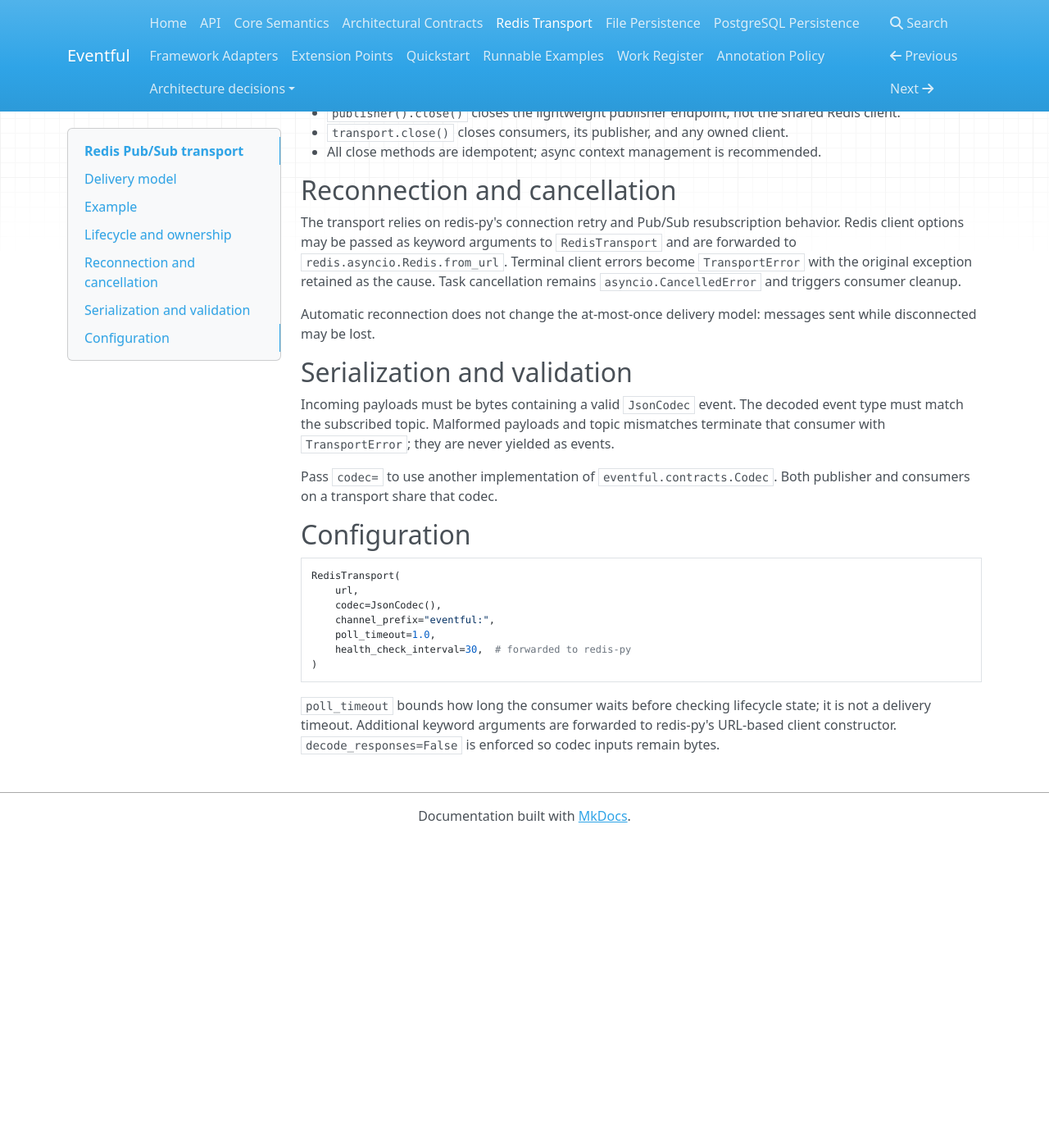
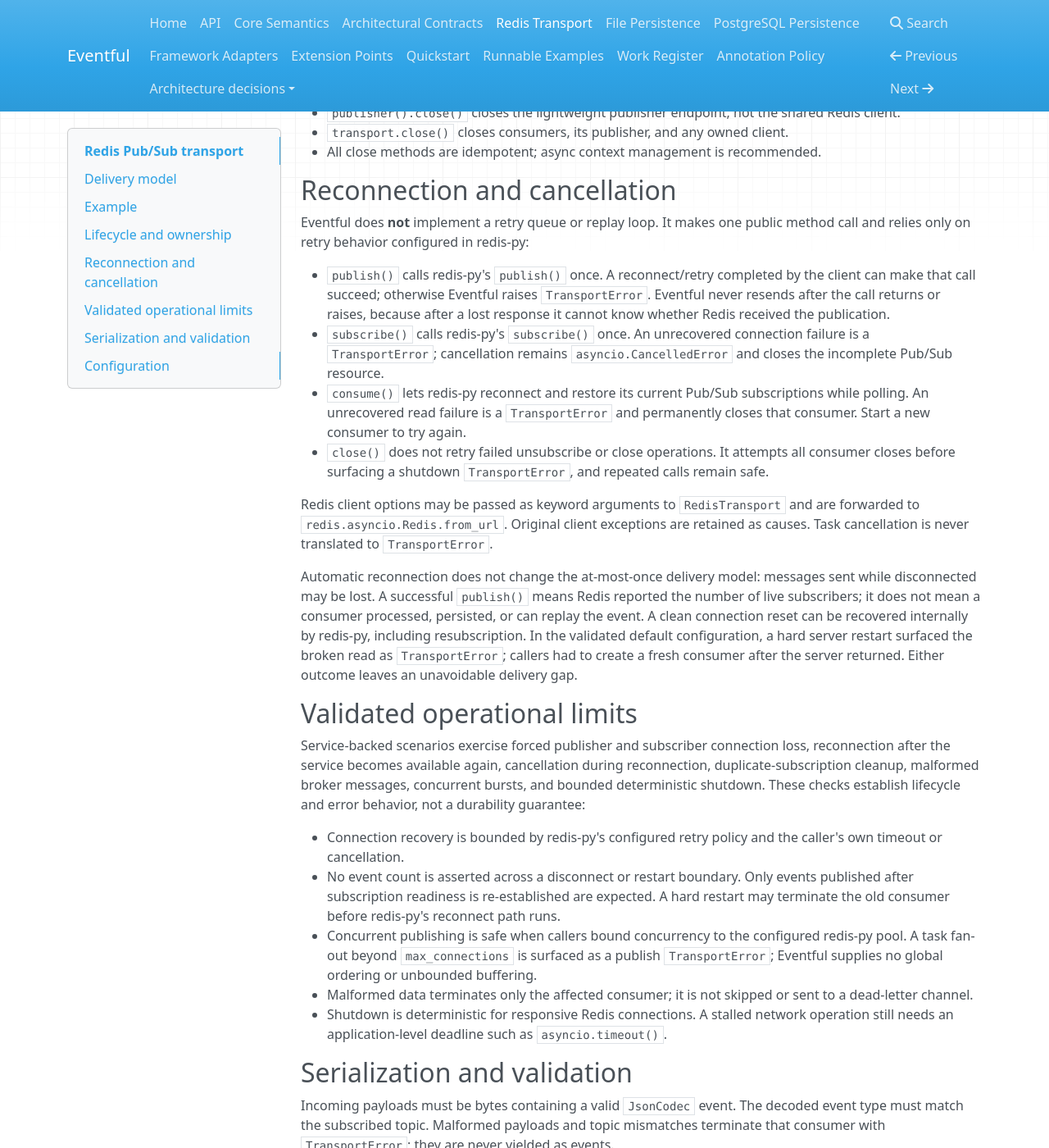
Before and after one commit to Forebase/Eventful, an MkDocs documentation site: the page built from docs/redis.md, in a window 1280 px wide and 1400 px high, scrolled down 1479 px. Shown: the whole window at 82% size. Built offline with MkDocs 1.6.1, drawn with Linux system fonts in a browser that asks for light colours; nearby versions of some CDN libraries; before the commit the page ends 2502 px from its top, so only the background shows below that.

Commit message:
test: validate Redis operational failure boundaries

```diff
--- a/docs/redis.md
+++ b/docs/redis.md
@@ -81,15 +81,56 @@ lazily when explicit coordination is unnecessary.
 
 ## Reconnection and cancellation
 
-The transport relies on redis-py's connection retry and Pub/Sub resubscription
-behavior. Redis client options may be passed as keyword arguments to
-`RedisTransport` and are forwarded to `redis.asyncio.Redis.from_url`. Terminal
-client errors become `TransportError` with the original exception retained as the
-cause. Task cancellation remains `asyncio.CancelledError` and triggers consumer
-cleanup.
+Eventful does **not** implement a retry queue or replay loop. It makes one public
+method call and relies only on retry behavior configured in redis-py:
+
+- `publish()` calls redis-py's `publish()` once. A reconnect/retry completed by the
+  client can make that call succeed; otherwise Eventful raises `TransportError`.
+  Eventful never resends after the call returns or raises, because after a lost
+  response it cannot know whether Redis received the publication.
+- `subscribe()` calls redis-py's `subscribe()` once. An unrecovered connection
+  failure is a `TransportError`; cancellation remains `asyncio.CancelledError` and
+  closes the incomplete Pub/Sub resource.
+- `consume()` lets redis-py reconnect and restore its current Pub/Sub subscriptions
+  while polling. An unrecovered read failure is a `TransportError` and permanently
+  closes that consumer. Start a new consumer to try again.
+- `close()` does not retry failed unsubscribe or close operations. It attempts all
+  consumer closes before surfacing a shutdown `TransportError`, and repeated calls
+  remain safe.
+
+Redis client options may be passed as keyword arguments to `RedisTransport` and
+are forwarded to `redis.asyncio.Redis.from_url`. Original client exceptions are
+retained as causes. Task cancellation is never translated to `TransportError`.
 
 Automatic reconnection does not change the at-most-once delivery model: messages
-sent while disconnected may be lost.
+sent while disconnected may be lost. A successful `publish()` means Redis reported
+the number of live subscribers; it does not mean a consumer processed, persisted,
+or can replay the event. A clean connection reset can be recovered internally by
+redis-py, including resubscription. In the validated default configuration, a hard
+server restart surfaced the broken read as `TransportError`; callers had to create
+a fresh consumer after the server returned. Either outcome leaves an unavoidable
+delivery gap.
+
+## Validated operational limits
+
+Service-backed scenarios exercise forced publisher and subscriber connection
+loss, reconnection after the service becomes available again, cancellation during
+reconnection, duplicate-subscription cleanup, malformed broker messages,
+concurrent bursts, and bounded deterministic shutdown. These checks establish
+lifecycle and error behavior, not a durability guarantee:
+
+- Connection recovery is bounded by redis-py's configured retry policy and the
+  caller's own timeout or cancellation.
+- No event count is asserted across a disconnect or restart boundary. Only events
+  published after subscription readiness is re-established are expected. A hard
+  restart may terminate the old consumer before redis-py's reconnect path runs.
+- Concurrent publishing is safe when callers bound concurrency to the configured
+  redis-py pool. A task fan-out beyond `max_connections` is surfaced as a publish
+  `TransportError`; Eventful supplies no global ordering or unbounded buffering.
+- Malformed data terminates only the affected consumer; it is not skipped or sent
+  to a dead-letter channel.
+- Shutdown is deterministic for responsive Redis connections. A stalled network
+  operation still needs an application-level deadline such as `asyncio.timeout()`.
 
 ## Serialization and validation
 
```
Also changed, not shown: docs/work-register.md (+1 -1 lines), 2 other files.
